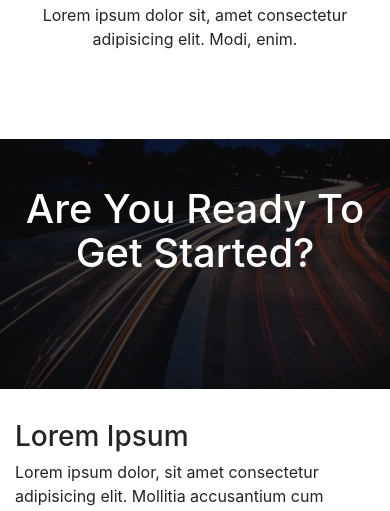
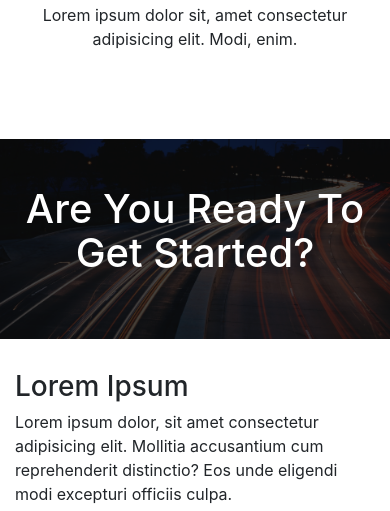
Before and after one commit to B-Rich23/glozzom-multi-page-theme, a website: page index.html in a window 390 px wide. Shown: the part 976-1487 px from the top of the page. Drawn offline with Linux system fonts and the light colour scheme; some packages are replaced by stand-ins of ours; a script that the page names is missing.

Commit message:
added mobile media queries

```diff
--- a/src/scss/style.scss
+++ b/src/scss/style.scss
@@ -204,7 +204,6 @@ body {
     }
 
     #home-heading {
-        min-height: 250px;
         .dark-overlay {
             margin-bottom: -2em !important;
             .ready {
```
Also changed, not shown: src/css/style.css.
